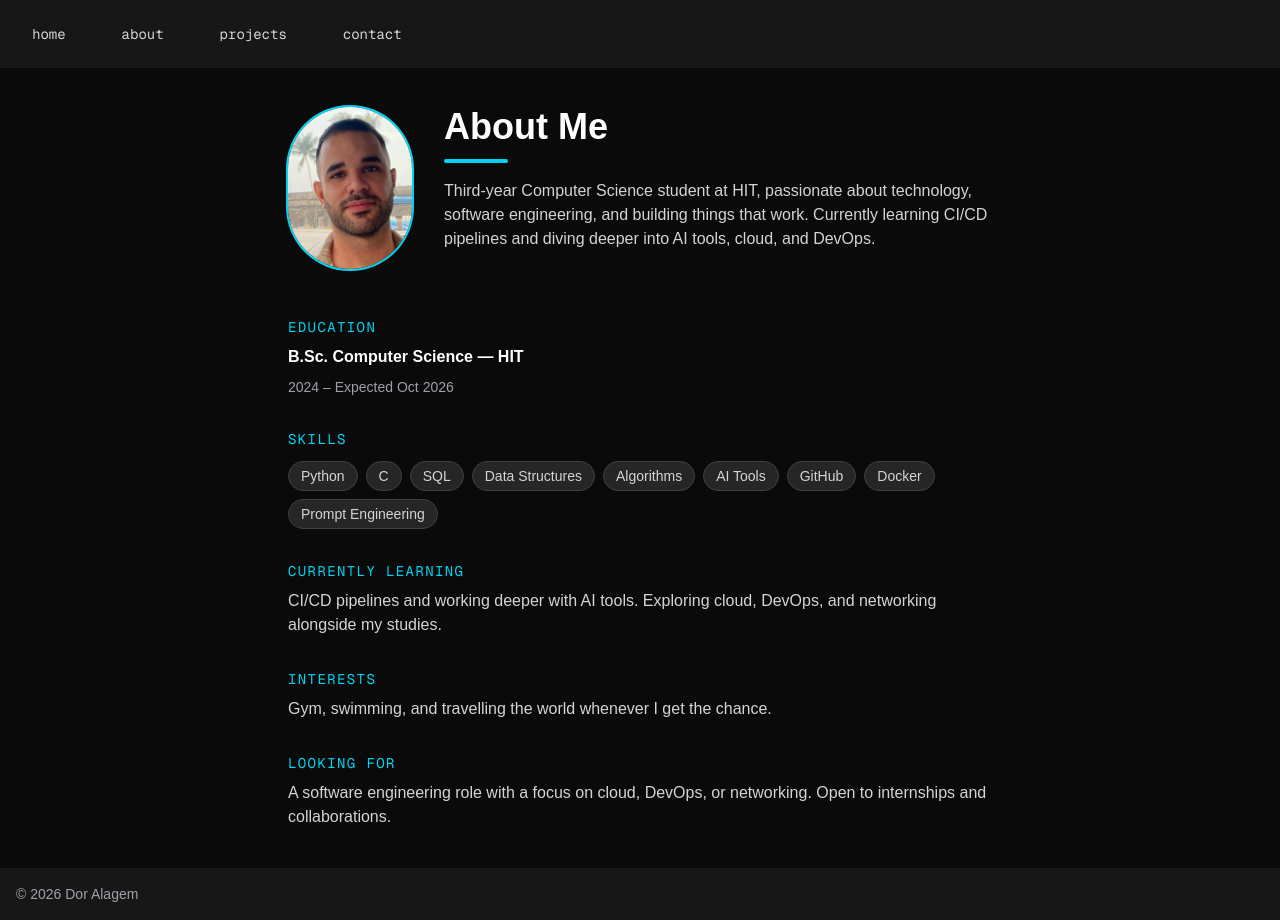
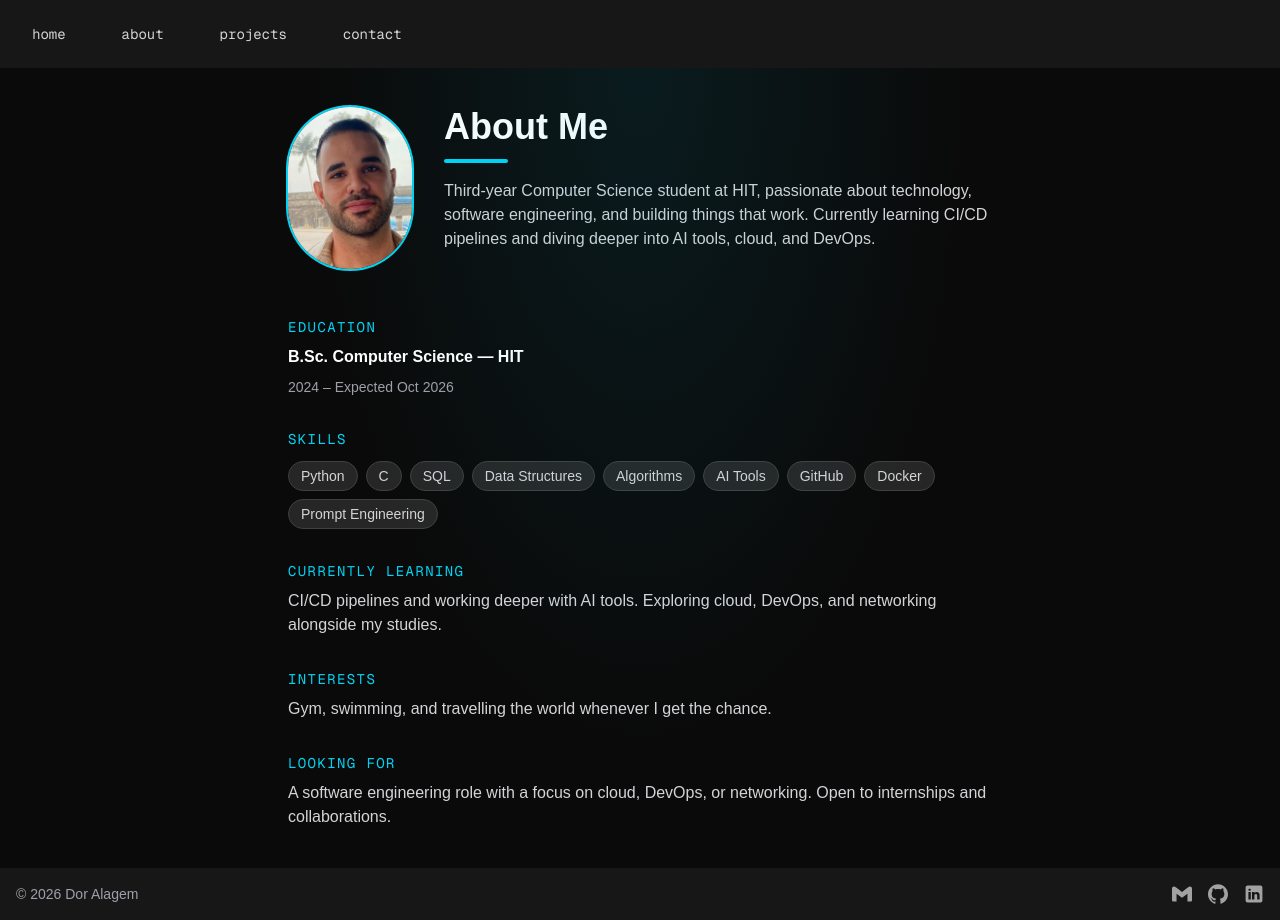
Before and after one commit to DORI2001/aidd, a Next.js app: page /about in a window 1280 px wide. Built offline with nearby package versions, Linux system fonts and the light colour scheme.

Commit message:
footer icons, about glow, project card polish

```diff
--- a/app/about/page.tsx
+++ b/app/about/page.tsx
@@ -21,7 +21,8 @@ export default function About() {
   ];
 
   return (
-    <div className="flex-1 min-h-screen flex flex-col justify-center p-8 max-w-3xl mx-auto gap-12">
+    <div className="flex-1 min-h-screen flex flex-col justify-center p-8 max-w-3xl mx-auto gap-12 relative">
+      <div className="absolute inset-0 bg-[radial-gradient(ellipse_at_top,_rgba(6,182,212,0.1)_0%,_transparent_60%)] pointer-events-none"></div>
       <div className="flex flex-col items-center gap-8 text-center sm:flex-row sm:items-start sm:text-left">
         <Image
           src="/profile.jpg"
--- a/app/projects/page.tsx
+++ b/app/projects/page.tsx
@@ -44,7 +44,7 @@ export default function Projects() {
         {projects.map((project) => (
           <div
             key={project.name}
-            className="border border-neutral-700 rounded-lg p-6 hover:-translate-y-1 transition-transform"
+            className="border border-neutral-700 rounded-3xl p-6 hover:-translate-y-1 hover:shadow-lg hover:shadow-cyan-950/50 transition-all"
           >
             <h2 className="text-cyan-400 font-mono text-sm uppercase tracking-widest mb-2">
               {project.name}
--- a/components/Footer.tsx
+++ b/components/Footer.tsx
@@ -1,7 +1,35 @@
+import Image from "next/image";
+
 export default function Footer() {
   return (
-    <footer className="w-full bg-neutral-900 p-4 text-zinc-400 text-sm">
-      © 2026 Dor Alagem
+    <footer className="w-full bg-neutral-900 p-4 flex items-center justify-between text-zinc-400 text-sm">
+      <span>© 2026 Dor Alagem</span>
+      <div className="flex gap-4">
+        <a
+          href="mailto:dor3382@gmail.com"
+          target="_blank"
+          rel="noopener noreferrer"
+          className="hover:opacity-70 transition-opacity"
+        >
+          <Image src="/gmail.svg" alt="Gmail" width={20} height={20} className="invert opacity-60" />
+        </a>
+        <a
+          href="https://github.com/DORI2001"
+          target="_blank"
+          rel="noopener noreferrer"
+          className="hover:opacity-70 transition-opacity"
+        >
+          <Image src="/github.svg" alt="GitHub" width={20} height={20} className="invert opacity-60" />
+        </a>
+        <a
+          href="https://www.linkedin.com/in/dor-alagem"
+          target="_blank"
+          rel="noopener noreferrer"
+          className="hover:opacity-70 transition-opacity"
+        >
+          <Image src="/linkedin.svg" alt="LinkedIn" width={20} height={20} className="invert opacity-60" />
+        </a>
+      </div>
     </footer>
   );
 }
```
